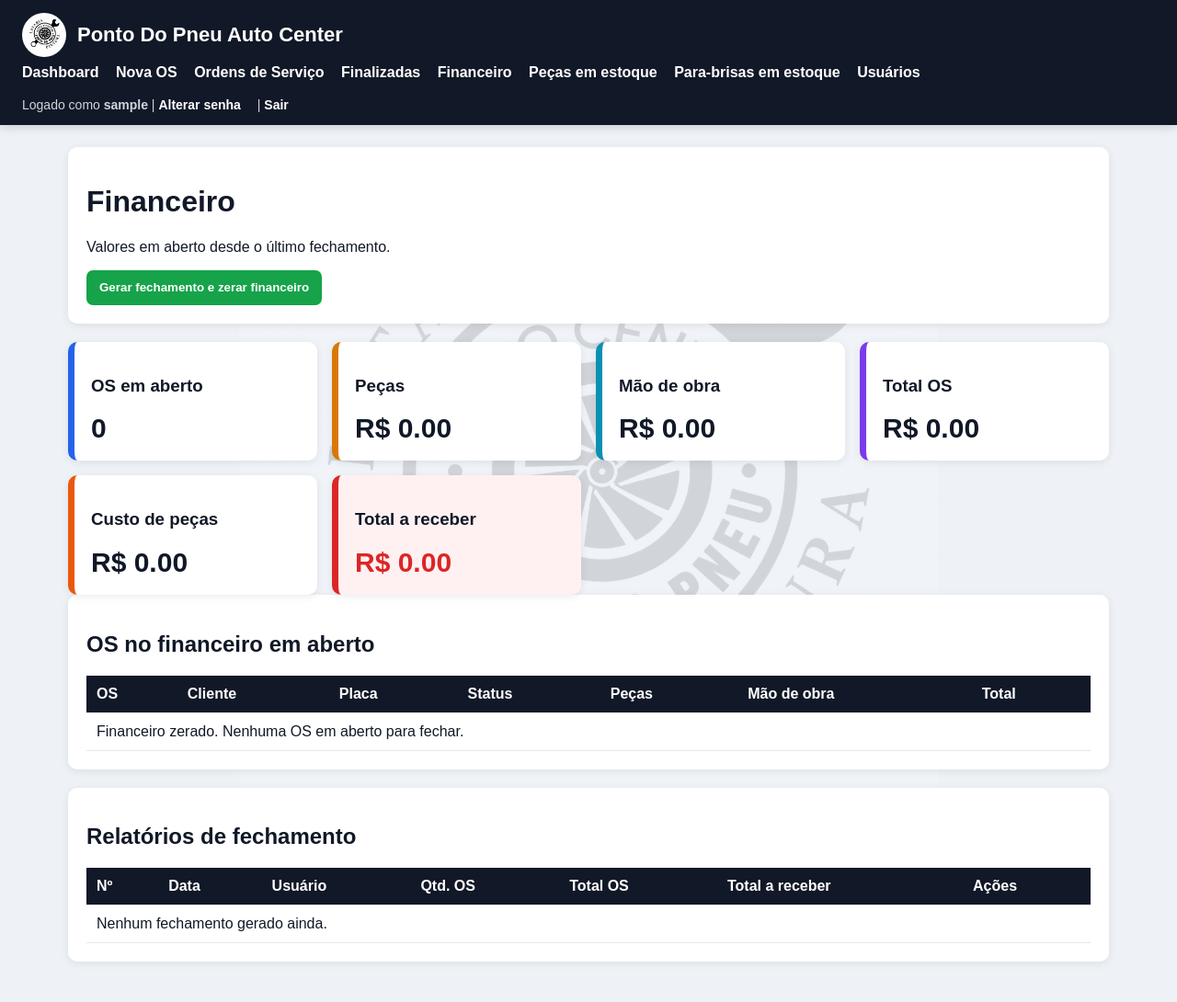
After one commit to pontopneulatariaepintura-web/SistemaOS, a Flask app: page /financeiro in a window 1280 px wide. The commit adds this page. Shown: the whole page at 92% size. Run offline with Flask 3, Linux system fonts and the light colour scheme; the visitor is signed in with stand-in values (Sample User, id 1); data that the repository does not hold is empty.

Commit message:
Adicionar fechamentos financeiros

```diff
--- a/app.py
+++ b/app.py
@@ -7,7 +7,7 @@ from sqlalchemy import inspect, text
 from werkzeug.security import check_password_hash, generate_password_hash
 
 from extensions import db
-from models import EstoqueParaBrisa, EstoquePeca, OS, OSFoto, User
+from models import EstoqueParaBrisa, EstoquePeca, FechamentoFinanceiro, FechamentoFinanceiroItem, OS, OSFoto, User
 
 app = Flask(__name__)
 
@@ -131,6 +131,7 @@ def ensure_os_columns():
         "total_receber": "FLOAT",
         "data_criacao": "TIMESTAMP" if dialect == "postgresql" else "DATETIME",
         "ultima_atualizacao": "TIMESTAMP" if dialect == "postgresql" else "DATETIME",
+        "fechamento_id": "INTEGER",
     }
 
     for column_name, column_type in column_sql.items():
@@ -256,9 +257,8 @@ def dashboard():
     reparo = OS.query.filter_by(status="REPARO").count()
     finalizadas = OS.query.filter_by(status="FINALIZADA").count()
 
-    ordens = OS.query.all()
-    valor_pecas = sum(item.valor_pecas or 0 for item in ordens)
-    valor_mao_obra = sum(item.valor_mao_obra or 0 for item in ordens)
+    ordens_financeiro = OS.query.filter(OS.fechamento_id.is_(None)).all()
+    financeiro_aberto = sum((item.valor_pecas or 0) + (item.valor_mao_obra or 0) for item in ordens_financeiro)
 
     total_itens_estoque = EstoquePeca.query.count()
     valor_estoque = sum((peca.quantidade or 0) * (peca.valor_unitario or 0) for peca in EstoquePeca.query.all())
@@ -277,8 +277,7 @@ def dashboard():
         liberadas=liberadas,
         reparo=reparo,
         finalizadas=finalizadas,
-        valor_pecas=valor_pecas,
-        valor_mao_obra=valor_mao_obra,
+        financeiro_aberto=financeiro_aberto,
         total_itens_estoque=total_itens_estoque,
         valor_estoque=valor_estoque,
         estoque_baixo=estoque_baixo,
@@ -286,6 +285,81 @@ def dashboard():
         para_brisas_baixo=para_brisas_baixo,
         prazo_alertas=prazo_alertas,
     )
+
+
+@app.route("/financeiro")
+@login_required
+def financeiro():
+    ordens = OS.query.filter(OS.fechamento_id.is_(None)).order_by(OS.id.desc()).all()
+    totais = {
+        "quantidade": len(ordens),
+        "pecas": sum(item.valor_pecas or 0 for item in ordens),
+        "mao_obra": sum(item.valor_mao_obra or 0 for item in ordens),
+        "custo_pecas": sum(item.custo_pecas or 0 for item in ordens),
+        "orcamento": sum(item.orcamento or 0 for item in ordens),
+        "franquia": sum(item.franquia or 0 for item in ordens),
+        "receber": sum(item.total_receber or 0 for item in ordens),
+    }
+    totais["total_os"] = totais["pecas"] + totais["mao_obra"]
+    fechamentos = FechamentoFinanceiro.query.order_by(FechamentoFinanceiro.id.desc()).all()
+    return render_template("financeiro.html", ordens=ordens, totais=totais, fechamentos=fechamentos)
+
+
+@app.route("/financeiro/fechar", methods=["POST"])
+@admin_required
+def fechar_financeiro():
+    ordens = OS.query.filter(OS.fechamento_id.is_(None)).order_by(OS.id.asc()).all()
+    if not ordens:
+        flash("Não há valores em aberto para fechar.", "warning")
+        return redirect(url_for("financeiro"))
+
+    fechamento = FechamentoFinanceiro(
+        criado_por=session.get("username"),
+        quantidade_os=len(ordens),
+        total_pecas=sum(item.valor_pecas or 0 for item in ordens),
+        total_mao_obra=sum(item.valor_mao_obra or 0 for item in ordens),
+        total_custo_pecas=sum(item.custo_pecas or 0 for item in ordens),
+        total_orcamento=sum(item.orcamento or 0 for item in ordens),
+        total_franquia=sum(item.franquia or 0 for item in ordens),
+        total_receber=sum(item.total_receber or 0 for item in ordens),
+    )
+    fechamento.total_os = fechamento.total_pecas + fechamento.total_mao_obra
+    db.session.add(fechamento)
+    db.session.flush()
+
+    for os_item in ordens:
+        db.session.add(
+            FechamentoFinanceiroItem(
+                fechamento_id=fechamento.id,
+                os_id=os_item.id,
+                numero_os=os_item.numero_os,
+                cliente=os_item.cliente,
+                placa=os_item.placa,
+                seguradora=os_item.seguradora,
+                status=os_item.status,
+                valor_pecas=os_item.valor_pecas or 0,
+                valor_mao_obra=os_item.valor_mao_obra or 0,
+                custo_pecas=os_item.custo_pecas or 0,
+                orcamento=os_item.orcamento or 0,
+                franquia=os_item.franquia or 0,
+                total_receber=os_item.total_receber or 0,
+            )
+        )
+        os_item.fechamento_id = fechamento.id
+
+    db.session.commit()
+    flash("Fechamento financeiro gerado. O financeiro em aberto foi zerado.", "success")
+    return redirect(url_for("relatorio_financeiro", id=fechamento.id))
+
+
+@app.route("/financeiro/relatorio/<int:id>")
+@login_required
+def relatorio_financeiro(id):
+    fechamento = FechamentoFinanceiro.query.get_or_404(id)
+    itens = FechamentoFinanceiroItem.query.filter_by(fechamento_id=fechamento.id).order_by(
+        FechamentoFinanceiroItem.id.asc()
+    ).all()
+    return render_template("relatorio_financeiro.html", fechamento=fechamento, itens=itens)
 
 
 @app.route("/usuarios")
--- a/templates/base.html
+++ b/templates/base.html
@@ -96,6 +96,7 @@
                     <a href="{{ url_for('nova_os') }}">Nova OS</a>
                     <a href="{{ url_for('listar_os') }}">Ordens de Servi&ccedil;o</a>
                     <a href="{{ url_for('os_finalizadas') }}">Finalizadas</a>
+                    <a href="{{ url_for('financeiro') }}">Financeiro</a>
                     <a href="{{ url_for('estoque') }}">Pe&ccedil;as em estoque</a>
                     <a href="{{ url_for('para_brisas') }}">Para-brisas em estoque</a>
                     {% if perfil_logado == 'admin' %}<a href="{{ url_for('usuarios') }}">Usu&aacute;rios</a>{% endif %}
--- a/templates/dashboard.html
+++ b/templates/dashboard.html
@@ -30,9 +30,8 @@
 
 <div class="panel">
     <h2>Financeiro</h2>
-    <p><b>Pe&ccedil;as em OS:</b> R$ {{ "%.2f"|format(valor_pecas) }}</p>
-    <p><b>M&atilde;o de obra:</b> R$ {{ "%.2f"|format(valor_mao_obra) }}</p>
-    <p><b>Total:</b> R$ {{ "%.2f"|format(valor_pecas + valor_mao_obra) }}</p>
+    <p><b>Total em aberto:</b> R$ {{ "%.2f"|format(financeiro_aberto) }}</p>
+    <div class="actions"><a class="btn btn-primary" href="{{ url_for('financeiro') }}">Abrir financeiro</a></div>
 </div>
 
 <div class="panel">
--- /dev/null
+++ b/templates/financeiro.html
@@ -0,0 +1,68 @@
+{% extends "base.html" %}
+{% block title %}Financeiro{% endblock %}
+{% block content %}
+<div class="panel">
+    <h1>Financeiro</h1>
+    <p>Valores em aberto desde o &uacute;ltimo fechamento.</p>
+    <div class="actions">
+        {% if perfil_logado == 'admin' %}
+        <form method="POST" action="{{ url_for('fechar_financeiro') }}" onsubmit="return confirm('Gerar fechamento e zerar o financeiro em aberto?')">
+            <button class="btn btn-success" type="submit">Gerar fechamento e zerar financeiro</button>
+        </form>
+        {% endif %}
+    </div>
+</div>
+
+<div class="grid">
+    <div class="card metric-card metric-total"><h3>OS em aberto</h3><div class="numero">{{ totais.quantidade }}</div></div>
+    <div class="card metric-card metric-criadas"><h3>Pe&ccedil;as</h3><div class="numero">R$ {{ "%.2f"|format(totais.pecas) }}</div></div>
+    <div class="card metric-card metric-vistoria"><h3>M&atilde;o de obra</h3><div class="numero">R$ {{ "%.2f"|format(totais.mao_obra) }}</div></div>
+    <div class="card metric-card metric-liberadas"><h3>Total OS</h3><div class="numero">R$ {{ "%.2f"|format(totais.total_os) }}</div></div>
+    <div class="card metric-card metric-reparo"><h3>Custo de pe&ccedil;as</h3><div class="numero">R$ {{ "%.2f"|format(totais.custo_pecas) }}</div></div>
+    <div class="card metric-card metric-finalizadas"><h3>Total a receber</h3><div class="numero">R$ {{ "%.2f"|format(totais.receber) }}</div></div>
+</div>
+
+<div class="panel">
+    <h2>OS no financeiro em aberto</h2>
+    <table>
+        <thead><tr><th>OS</th><th>Cliente</th><th>Placa</th><th>Status</th><th>Pe&ccedil;as</th><th>M&atilde;o de obra</th><th>Total</th></tr></thead>
+        <tbody>
+            {% for os in ordens %}
+            <tr>
+                <td>#{{ os.numero_os }}</td>
+                <td>{{ os.cliente or '-' }}</td>
+                <td>{{ os.placa or '-' }}</td>
+                <td>{{ os.status }}</td>
+                <td>R$ {{ "%.2f"|format(os.valor_pecas or 0) }}</td>
+                <td>R$ {{ "%.2f"|format(os.valor_mao_obra or 0) }}</td>
+                <td>R$ {{ "%.2f"|format((os.valor_pecas or 0) + (os.valor_mao_obra or 0)) }}</td>
+            </tr>
+            {% else %}
+            <tr><td colspan="7">Financeiro zerado. Nenhuma OS em aberto para fechar.</td></tr>
+            {% endfor %}
+        </tbody>
+    </table>
+</div>
+
+<div class="panel">
+    <h2>Relat&oacute;rios de fechamento</h2>
+    <table>
+        <thead><tr><th>N&ordm;</th><th>Data</th><th>Usu&aacute;rio</th><th>Qtd. OS</th><th>Total OS</th><th>Total a receber</th><th>A&ccedil;&otilde;es</th></tr></thead>
+        <tbody>
+            {% for fechamento in fechamentos %}
+            <tr>
+                <td>#{{ fechamento.id }}</td>
+                <td>{{ fechamento.criado_em.strftime('%d/%m/%Y %H:%M') if fechamento.criado_em else '-' }}</td>
+                <td>{{ fechamento.criado_por or '-' }}</td>
+                <td>{{ fechamento.quantidade_os }}</td>
+                <td>R$ {{ "%.2f"|format(fechamento.total_os or 0) }}</td>
+                <td>R$ {{ "%.2f"|format(fechamento.total_receber or 0) }}</td>
+                <td><a class="btn btn-primary" href="{{ url_for('relatorio_financeiro', id=fechamento.id) }}">Abrir relat&oacute;rio</a></td>
+            </tr>
+            {% else %}
+            <tr><td colspan="7">Nenhum fechamento gerado ainda.</td></tr>
+            {% endfor %}
+        </tbody>
+    </table>
+</div>
+{% endblock %}
```
Also changed, not shown: models.py (+34 -0 lines), templates/relatorio_financeiro.html (added, +93 -0 lines).
